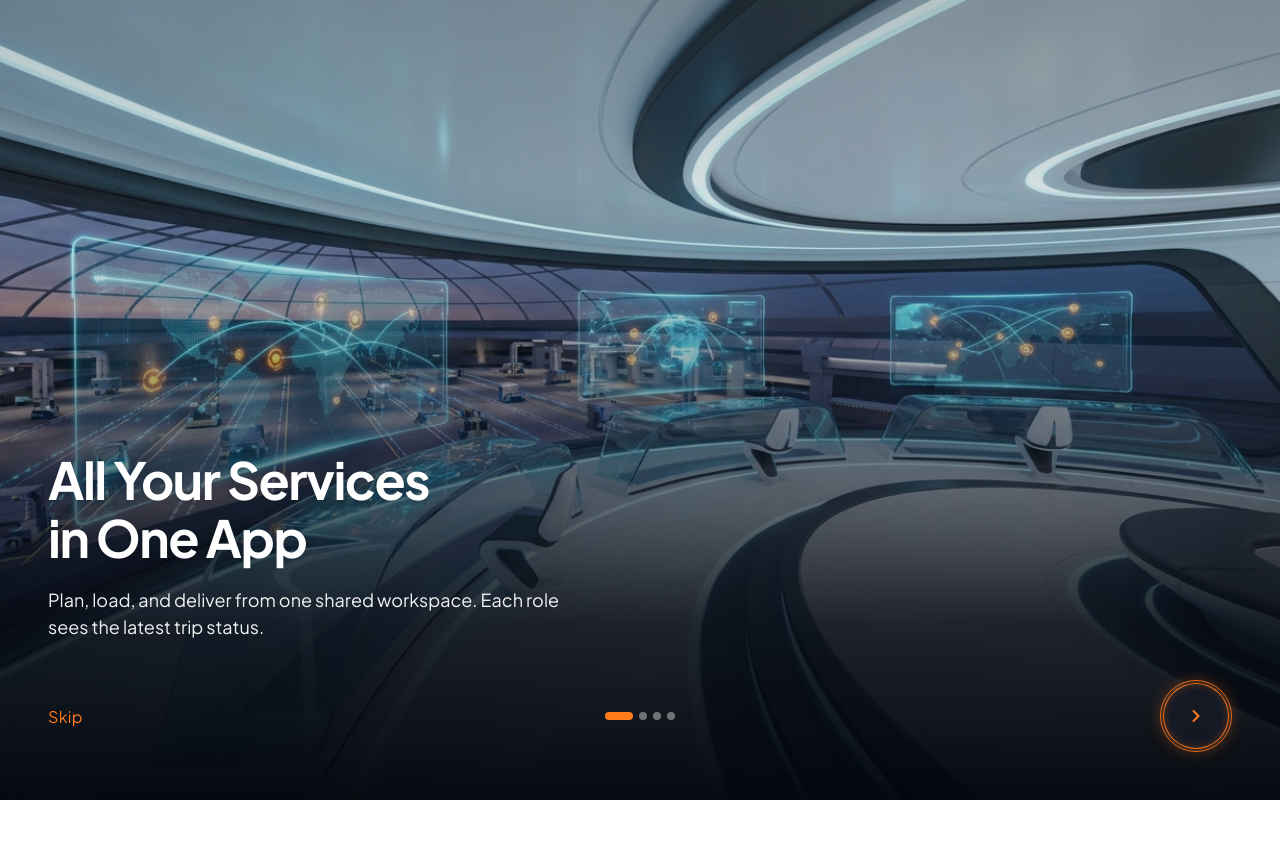
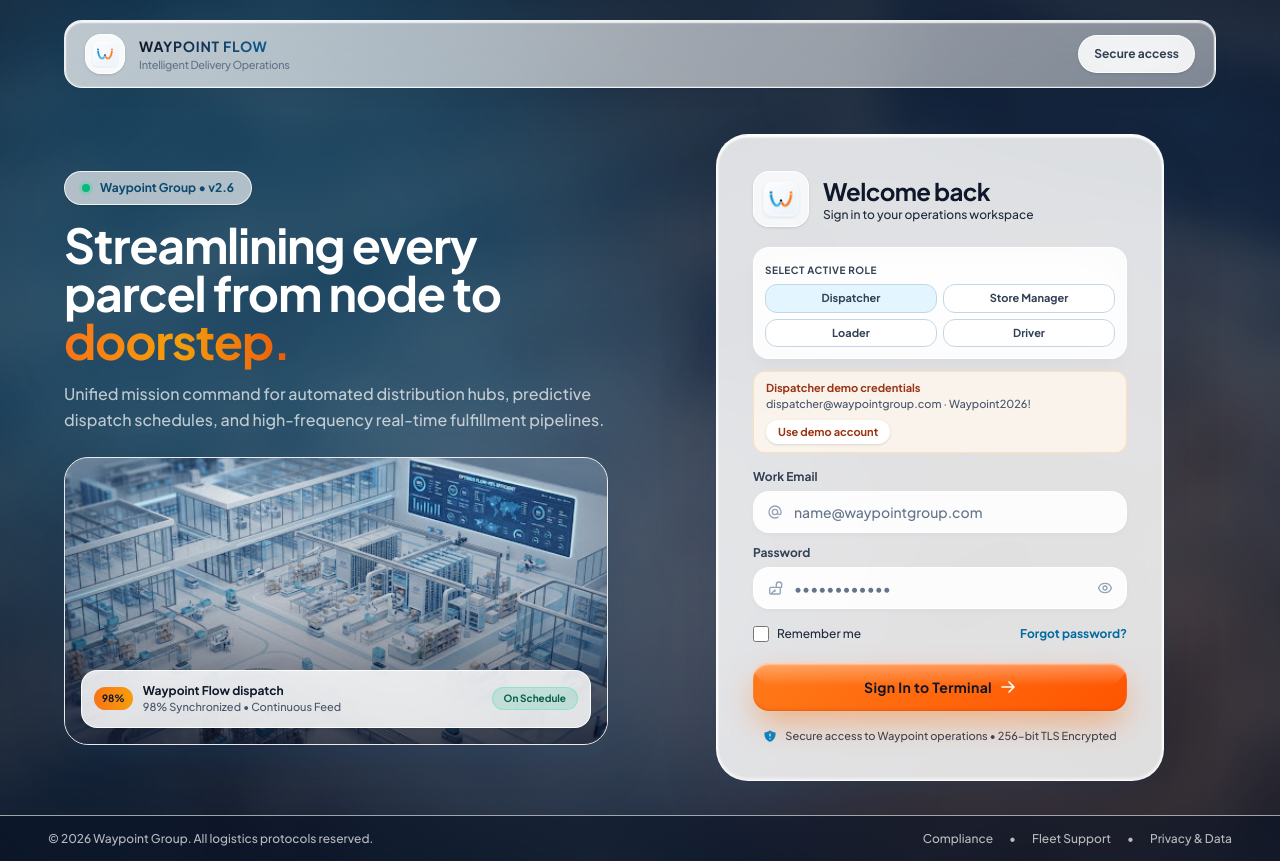
Before and after one commit to janudawithanage/GIT-Happens-Frontend, a Next.js app: page /sign-in in a window 1280 px wide. Before the commit the page ends 800 px from the top, so only its background shows below. Built offline with nearby package versions, Linux system fonts and the light colour scheme.

Commit message:
refactor: replace SignInExperience with SignInScreen and remove loading component

```diff
--- a/app/sign-in/loading.tsx
+++ /dev/null
@@ -1,3 +0,0 @@
-import { SplashScreen } from "@/components/splash-screen";
-
-export default function Loading() { return <SplashScreen />; }
--- a/app/sign-in/page.tsx
+++ b/app/sign-in/page.tsx
@@ -1,5 +1,5 @@
-import { SignInExperience } from "./SignInExperience";
+import { SignInScreen } from "./SignInScreen";
 
 export default function SignInPage() {
-  return <SignInExperience />;
+  return <SignInScreen />;
 }
```
